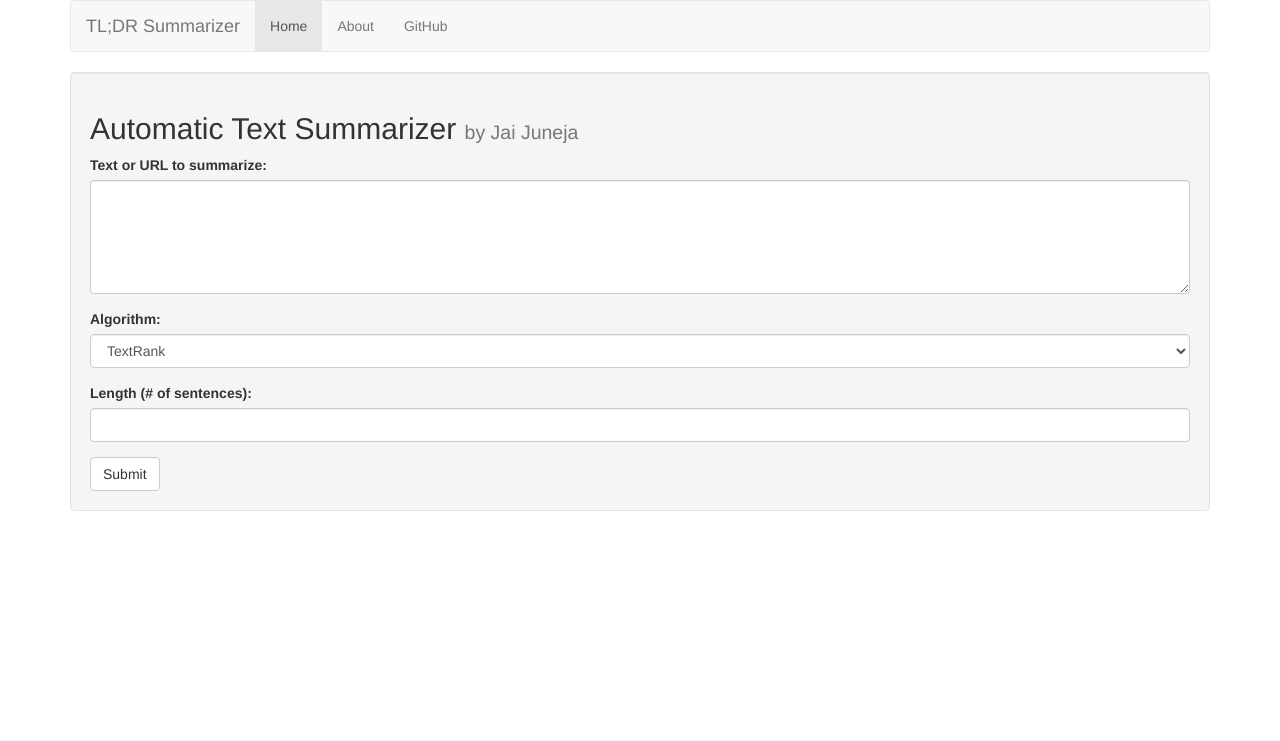
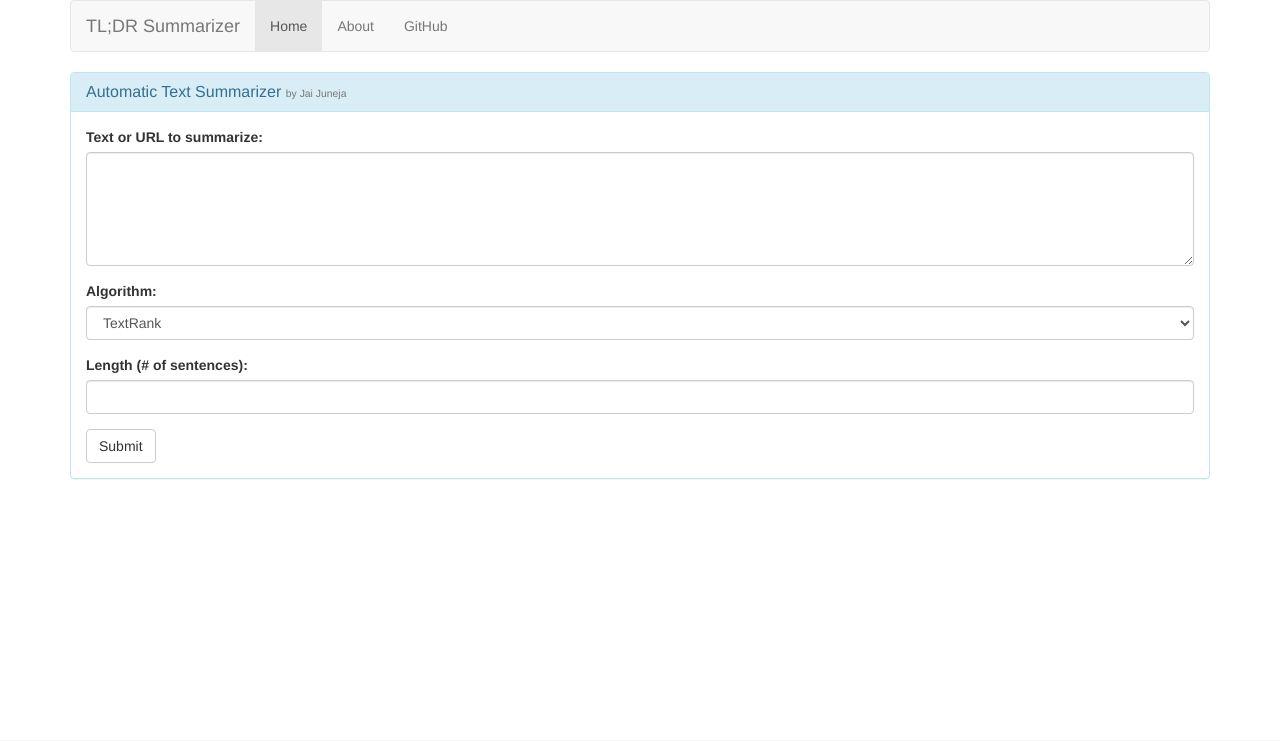
Before and after one commit to jaijuneja/summarizer-flask-app, a Flask app: page / in a window 1280 px wide. Shown: the top 741 px of the page. Run offline with Flask 2, Linux system fonts and the light colour scheme; some libraries are stand-ins or nearby versions.

Commit message:
revert back to panels

```diff
--- a/templates/home.html
+++ b/templates/home.html
@@ -1,8 +1,11 @@
 {% extends "layout.html" %}
 {% set active_page = "home" %}
 {% block content %}
-    <div class="well">
-        <h2>Automatic Text Summarizer <small>by Jai Juneja</small></h2>
+    <div class="panel panel-info">
+        <div class="panel-heading">
+            <h1 class="panel-title">Automatic Text Summarizer <small>by Jai Juneja</small></h1>
+        </div>
+        <div class="panel-body">
             {% if error %}
                 <div class="alert alert-danger" role="alert">{{ error }}</div>
             {% endif %}
@@ -28,6 +31,7 @@
                 <button class="btn btn-default" type=submit value=Summarize>Submit</button>
             </form>
         </div>
+    </div>
 
     {% if summary %}
         <div class="well">
--- a/templates/layout.html
+++ b/templates/layout.html
@@ -17,7 +17,7 @@
 
         <header>
             <nav class="navbar navbar-default">
-              <div class="container-fluid">
+              <div class="container">
                 <div class="navbar-header">
                   <button type="button" class="navbar-toggle collapsed" data-toggle="collapse" data-target="#bs-example-navbar-collapse-1">
                     <span class="sr-only">Toggle navigation</span>
```
Lines whose indentation alone changed are shown as unchanged.
